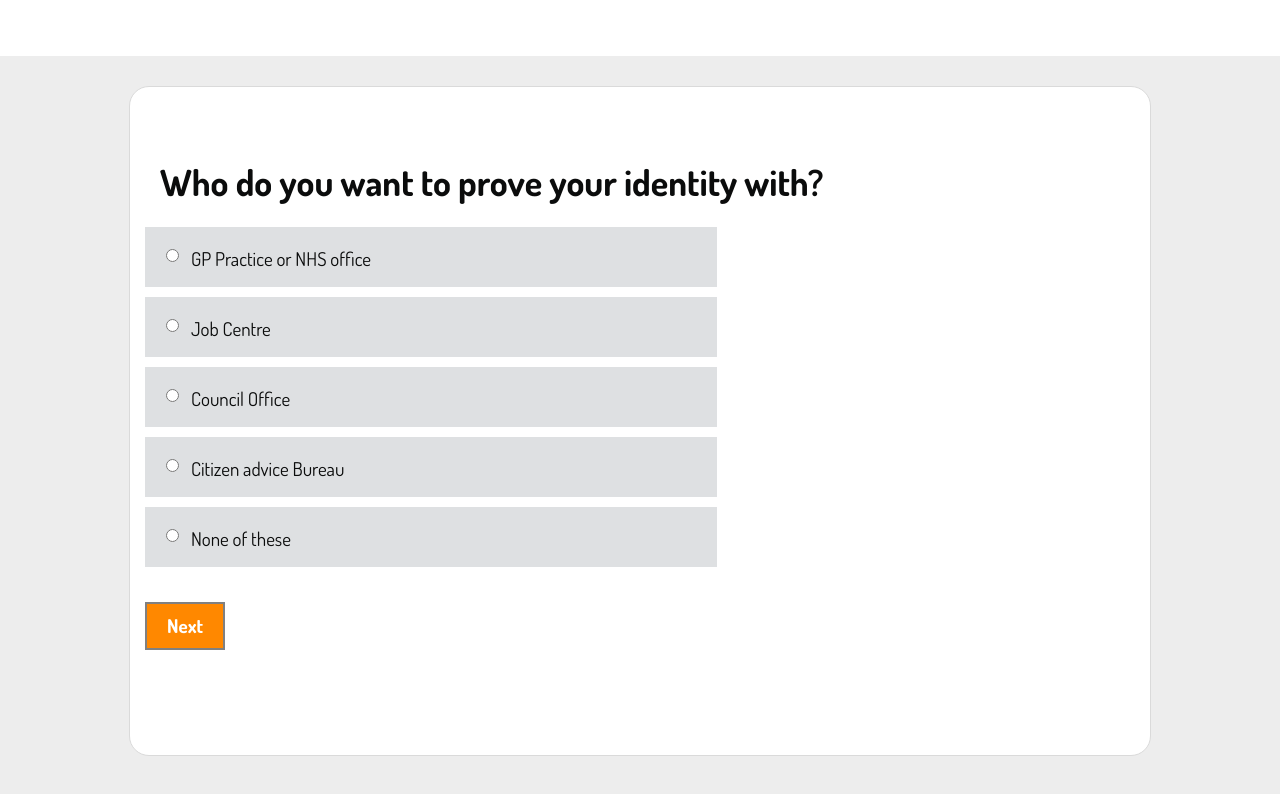
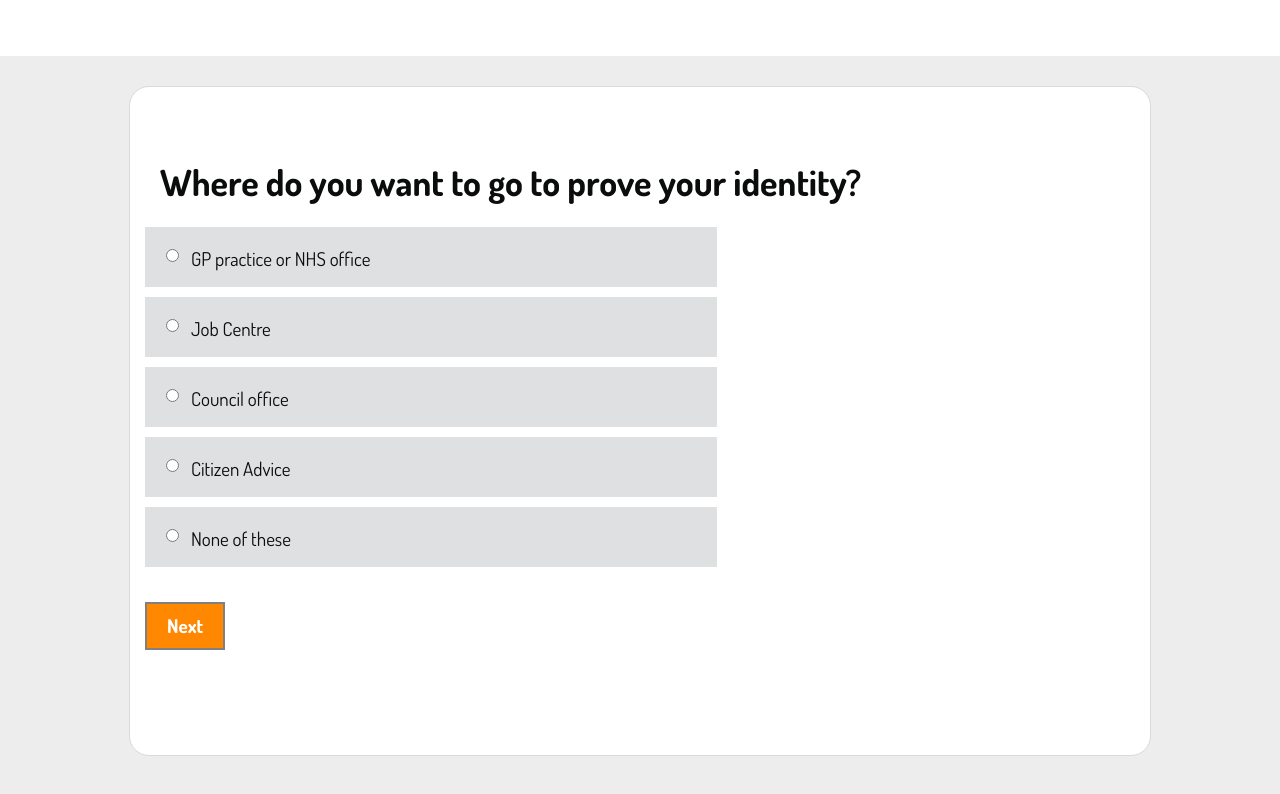
Before and after one commit to monsterlimo/verify-idp-loa1-test, a website: page app/views/prove-identity-offline.html in a window 1280 px wide. Drawn offline with nearby package versions, Linux system fonts and the light colour scheme; files that its build step writes are made by us from their sources.

Commit message:
copy changes

```diff
--- a/app/views/prove-identity-offline.html
+++ b/app/views/prove-identity-offline.html
@@ -7,7 +7,7 @@
 	{% include "includes/certified-logo.html" %}
 
 
-	<h1 class="heading-large">Who do you want to prove your identity with?</h1>
+	<h1 class="heading-large">Where do you want to go to prove your identity?</h1>
 
 	<div class="grid-row">
 
@@ -26,7 +26,7 @@
 
 							<label class="block-label" for="radio-1">
 								<input id="radio-1" type="radio" name="validDocs" value="yes">
-								GP Practice or NHS office
+								GP practice or NHS office
 							</label>
 							<label class="block-label" for="radio-2">
 								<input id="radio-2" type="radio" name="validDocs" value="yesbut">
@@ -34,11 +34,11 @@
 							</label>
 							<label class="block-label" for="radio-3">
 								<input id="radio-3" type="radio" name="validDocs" value="no">
-								Council Office
+								Council office
 							</label>
 							<label class="block-label" for="radio-4">
 								<input id="radio-4" type="radio" name="validDocs" value="no">
-								Citizen advice Bureau
+								Citizen Advice
 							</label>
 							<label class="block-label" for="radio-5">
 								<input id="radio-5" type="radio" name="validDocs" value="no">
```
